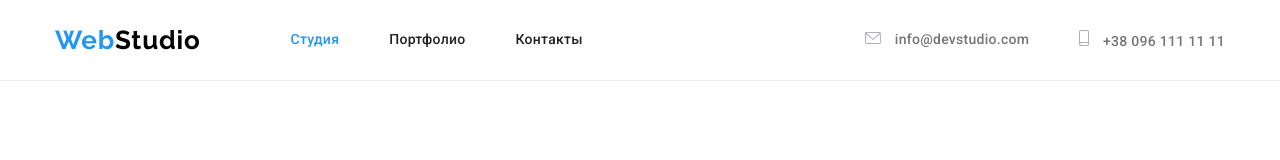
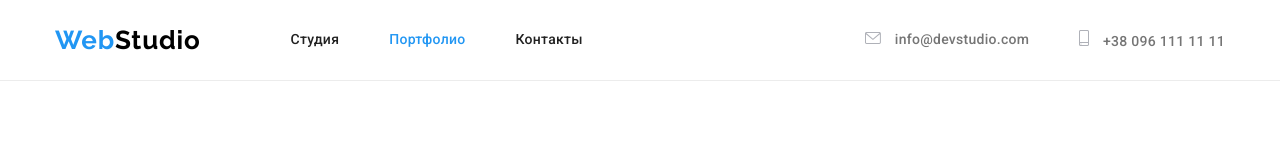
Before and after one commit to Oleg-Omelchuk/goit-markup-hw-04, a plain HTML site: page portfolio.html in a window 1280 px wide. Shown: the top 160 px of the page. Drawn offline with nearby package versions, Linux system fonts and the light colour scheme.

Commit message:
Update portfolio.html

```diff
--- a/portfolio.html
+++ b/portfolio.html
@@ -25,8 +25,10 @@
         <nav class="nav-conteiner">
           <a href="" class="logo link">Web<span class="textlogo-black logo">Studio</span> </a>
           <ul class="site-nav list">
-            <li class="item"><a href="./index.html" class="nav-link current link">Студия</a></li>
-            <li class="item"><a href="./portfolio.html" class="nav-link link">Портфолио</a></li>
+            <li class="item"><a href="./index.html" class="nav-link link">Студия</a></li>
+            <li class="item">
+              <a href="./portfolio.html" class="nav-link link current">Портфолио</a>
+            </li>
             <li class="item"><a href="" class="nav-link link">Контакты</a></li>
           </ul>
         </nav>
```
